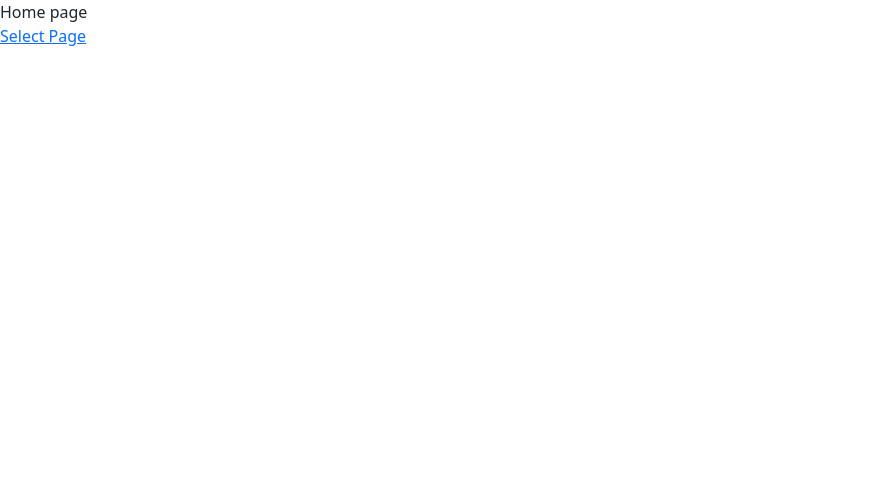
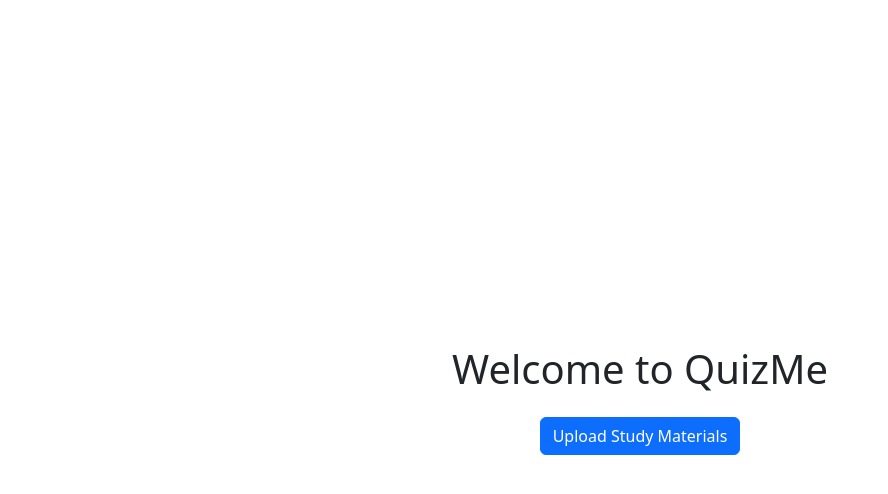
Before and after one commit to NeverWL/quizMe, a React (Vite) app: page / in a window 1280 px wide. Shown: the top 494 px of the page, without its empty margins (0-888 px from the left). Built offline with nearby package versions, Linux system fonts and the light colour scheme.

Commit message:
added home page

```diff
--- a/package.json
+++ b/package.json
@@ -21,10 +21,13 @@
     "@types/react": "^19.0.10",
     "@types/react-dom": "^19.0.4",
     "@vitejs/plugin-react": "^4.3.4",
+    "autoprefixer": "^10.4.21",
     "eslint": "^9.21.0",
     "eslint-plugin-react-hooks": "^5.1.0",
     "eslint-plugin-react-refresh": "^0.4.19",
     "globals": "^15.15.0",
+    "postcss": "^8.5.3",
+    "tailwindcss": "^4.1.3",
     "vite": "^6.2.0"
   }
 }
--- a/src/pages/HomePage.jsx
+++ b/src/pages/HomePage.jsx
@@ -1,10 +1,19 @@
 import { Link } from "react-router-dom";
+import { useNavigate } from "react-router-dom";
 
 export default function HomePage() {
+    const navigate = useNavigate();
+
     return (
-        <>
-            <div> Home page </div>
-            <Link to="/SelectPage">Select Page</Link>
-        </>
-    )
+      <div className="container vh-100 d-flex flex-column justify-content-center align-items-center">
+        <h1 className="mb-4">Welcome to QuizMe</h1>
+        <button className="btn btn-primary" onClick={() => navigate("/SelectPage")}>Upload Study Materials</button>
+      </div>
+    );
+    // return (
+    //     <>
+    //         <div> Home page </div>
+    //         <Link to="/SelectPage">Select Page</Link>
+    //     </>
+    // )
 };
```
Also changed, not shown: 1 other file (tests, documents, lock files or other folders).
